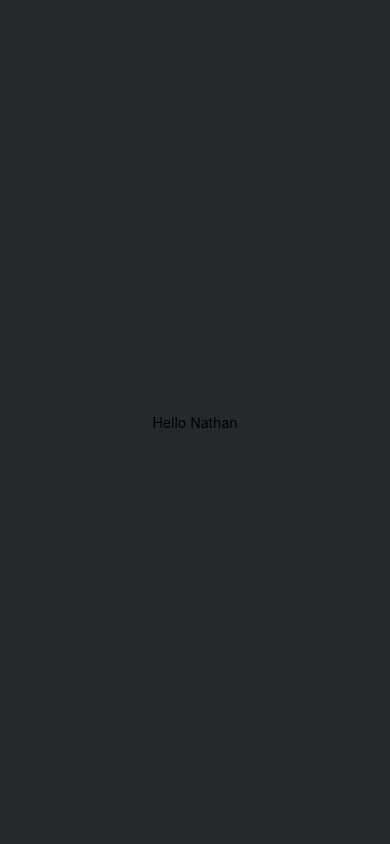
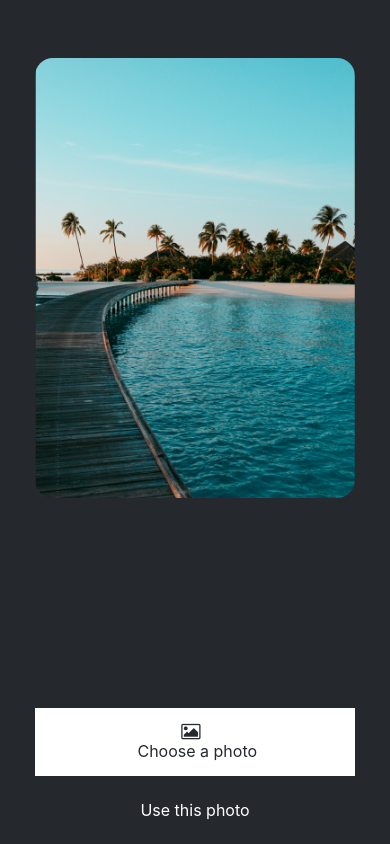
Before and after one commit to Nathami-n/native, a React Native app: screen / in a window 390 px wide. Built offline with nearby package versions, Linux system fonts and the light colour scheme.

Commit message:
add: vector image

```diff
--- a/App.js
+++ b/App.js
@@ -1,10 +1,20 @@
 import { StatusBar } from "expo-status-bar";
-import { StyleSheet, Text, View } from "react-native";
+import { StyleSheet, Text, View, Image } from "react-native";
+import ImageViewer from "./components/image-viewer";
+import Button from "./components/button";
+
+const PlaceholderImage = require("./assets/images/background-image.png");
 
 export default function App() {
   return (
     <View style={styles.container}>
-      <Text>Hello Nathan</Text>
+      <View style={styles.imageContainer}>
+        <ImageViewer placeholderImageSource={PlaceholderImage} />
+      </View>
+      <View styles={styles.footerContainer}>
+      <Button label={"Choose a photo"} theme="primary"/>
+      <Button label={"Use this photo"}/>
+      </View>
       <StatusBar style="auto" />
     </View>
   );
@@ -17,4 +27,12 @@
     alignItems: "center",
     justifyContent: "center",
   },
+  imageContainer: {
+    flex: 1,
+    paddingTop: 58,
+  },
+  footerContainer: {
+    flex: 1/3,
+    alignItems: "center"
+  }
 });
--- a/app.json
+++ b/app.json
@@ -2,7 +2,6 @@
   "expo": {
     "name": "nate",
     "slug": "nate",
-    "version": "1.0.0",
     "orientation": "portrait",
     "icon": "./assets/icon.png",
     "userInterfaceStyle": "light",
--- /dev/null
+++ b/components/button.js
@@ -0,0 +1,63 @@
+import { View, Text, Pressable, StyleSheet } from 'react-native'
+import React from 'react';
+import { FontAwesome } from '@expo/vector-icons';
+
+const Button = ({label, theme}) => {
+
+    if(theme == "primary") {
+        return (
+            <View style={[styles.buttonContainer, {borderWidth: 4, borderColor: "#ffd33d", borderRadius: 18}]}>
+                <Pressable
+                style={[styles.buttonContainer, {backgroundColor: "#fff"}]}
+                onPress={ () => alert("pressed button")}
+                >
+                    <FontAwesome
+                    name='picture-o'
+                    size={18}
+                    color={"#25292e"}
+                    style={styles.buttonIcon}
+                    />
+                    <Text style={[styles.buttonLabel, {color: "#25292e"}]}> {label}</Text>
+                </Pressable>
+            </View>
+        )
+    }
+
+
+  return (
+    <View style={styles.buttonContainer}>
+      <Pressable style={styles.button} onPress={ () => alert("you pressed me")}>
+        <Text style={styles.buttonLabel}>{label}</Text>
+      </Pressable>
+    </View>
+  )
+}
+
+export default Button
+
+
+const styles = StyleSheet.create({
+    buttonContainer: {
+        width: 320,
+        height: 68,
+        marginHorizontal: 20,
+        alignItems: "center",
+        justifyContent: "center",
+        padding: 3,
+    },
+    button: {
+        borderRadius: 10,
+        width: "100%",
+        height: "100%",
+        alignItems: "center",
+        justifyContent: "center",
+        flexDirection: "row",
+    },
+    buttonIcon: {
+        paddingRight: 8
+    },
+    buttonLabel: {
+        color: "#fff",
+        fontSize: 16,
+    }
+})
--- /dev/null
+++ b/components/image-viewer.js
@@ -0,0 +1,16 @@
+import { StyleSheet, Image } from "react-native";
+
+export default function ImageViewer({placeholderImageSource}) {
+    return (
+        <Image source={placeholderImageSource} style={styles.image}/>
+    )
+}
+
+
+const styles = StyleSheet.create({
+    image: {
+        width:320,
+        height: 440,
+        borderRadius: 18
+    }
+})
--- a/package.json
+++ b/package.json
@@ -12,7 +12,8 @@
     "expo": "~51.0.28",
     "expo-status-bar": "~1.12.1",
     "react": "18.2.0",
-    "react-native": "0.74.5"
+    "react-native": "0.74.5",
+    "@expo/vector-icons": "^14.0.2"
   },
   "devDependencies": {
     "@babel/core": "^7.20.0"
```
Also changed, not shown: 1 other file (tests, documents, lock files or other folders).
